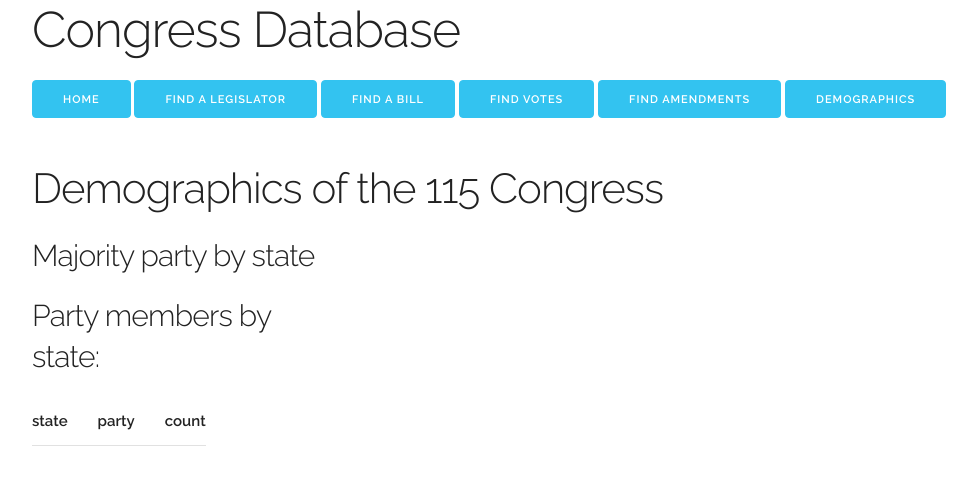
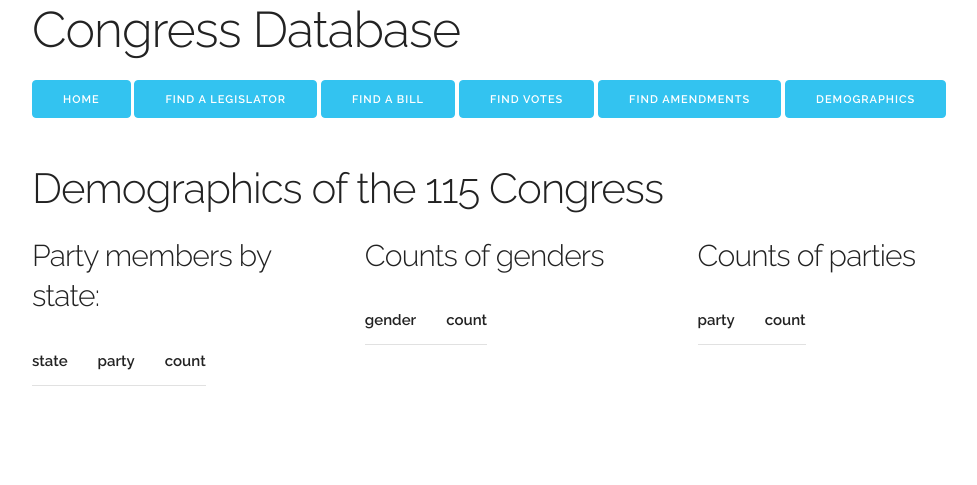
Before and after one commit to hhweeks/congress_db, a PHP site: page /demographics.php in a window 1280 px wide. Shown: the top 485 px of the page, without its empty margins (128-1105 px from the left). Run offline with PHP 8.4, Linux system fonts and the light colour scheme; tables that the repository leaves empty hold one stand-in row (values such as "Sample post"); lists and menus that the app fills with data are empty.

Commit message:
Add some general demographics

```diff
--- a/part4/congress_web/demographics.php
+++ b/part4/congress_web/demographics.php
@@ -8,7 +8,6 @@ include('header.php'); ?>
 
 <div class="row">
     <div class="four columns">
-    <h4>Majority party by state</h4>
 
 <?php
 $sql =<<<EOQ
@@ -43,8 +42,84 @@ $columnname = array('state', 'party', 'count');
             </tbody>
         </table>
     <?php $r->close(); ?>
+
     </div>
+    <div class="four columns">
+        <h4>Counts of genders</h4>
+
+<?php
+$sql =<<<EOQ
+
+select gender, count(gender) from (select distinct bioguide_id, start, end, state, gender from Legislator natural join Term
+where start < (select end from Congress where id = $congress) and NOT (end <= (select begin from Congress where id = $congress))) as curr GROUP BY gender ORDER BY gender;
+EOQ;
+
+$r = $db->query($sql);
+
+$columnname = array('gender', 'count');
+?>
+        <table>
+            <thead>
+                <tr>
+                <?php for ($i=0; $i<2; $i++) { ?>
+                    <th>
+                        <?= $columnname[$i]; ?>
+                    </th>
+                <?php } //end for ?>
+                </tr>
+            </thead>
+            <tbody>
+            <?php while ($row = $r->fetch_array()) { ?>
+                <tr>
+                <?php for ($i=0; $i<2; $i++) { ?>
+                   <td><?= $row[$i]; ?></td>
+                <?php } ?>
+                </tr>
+            <?php } //end while ?>
+            </tbody>
+        </table>
+    <?php $r->close(); ?>
+
+    </div>
+
+        <div class="four columns">
+        <h4>Counts of parties</h4>
+
+<?php
+$sql =<<<EOQ
+
+select party, count(party) from (select distinct bioguide_id, start, end, state, party from Legislator natural join Term
+where start < (select end from Congress where id = $congress) and NOT (end <= (select begin from Congress where id = $congress))) as curr GROUP BY party ORDER BY party;
+EOQ;
+
+$r = $db->query($sql);
+
+$columnname = array('party', 'count');
+?>
+        <table>
+            <thead>
+                <tr>
+                <?php for ($i=0; $i<2; $i++) { ?>
+                    <th>
+                        <?= $columnname[$i]; ?>
+                    </th>
+                <?php } //end for ?>
+                </tr>
+            </thead>
+            <tbody>
+            <?php while ($row = $r->fetch_array()) { ?>
+                <tr>
+                <?php for ($i=0; $i<2; $i++) { ?>
+                   <td><?= $row[$i]; ?></td>
+                <?php } ?>
+                </tr>
+            <?php } //end while ?>
+            </tbody>
+        </table>
+    <?php $r->close(); ?>
 
     </div>
 </div>
+
+
 <?php include('footer.php'); ?>
```
